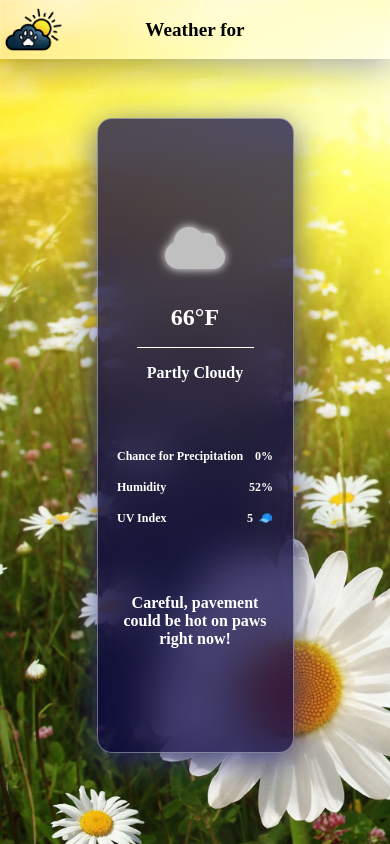
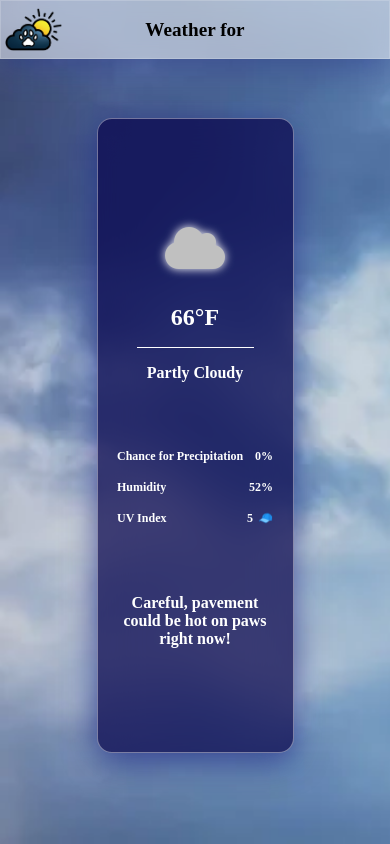
Before and after one commit to danielcurtin/FurCast, a React (Create React App) app: page /#/city/1 in a window 390 px wide. Built offline with nearby package versions, Linux system fonts and the light colour scheme; a web font is replaced by a local one.

Commit message:
Add a responsive background to home page

```diff
--- a/src/components/App/App.css
+++ b/src/components/App/App.css
@@ -6,9 +6,33 @@
   gap: 2.5rem;
 }
 
+.home-bg {
+  height: 100%;
+  width: 100%;
+  background-image: url('../../assets/pawprint-trail.png');
+  background-size: 90%;
+  scale: 1.2;
+  rotate: -40deg;
+  background-position: 50% 0%;
+  opacity: 0.5;
+  position: absolute;
+  z-index: -1;
+}
+
+@media screen and (max-width: 89rem) {
+  .home-bg {
+    height: 150%;
+    width: 150%;
+  }
+}
+
 @media screen and (max-width: 52rem) {
   .app-home {
     margin-top: 25%;
     gap: 1rem;
   }
+
+  .home-bg {
+    width: 300%;
+  }
 }
--- a/src/components/App/App.js
+++ b/src/components/App/App.js
@@ -3,18 +3,22 @@ import { Route, Switch, useHistory } from 'react-router-dom';
 import './App.css';
 
 import getWeather from '../../api-calls';
+import weatherCodes from '../../weather-codes';
 
 import Header from '../Header/Header';
 import Search from '../Search/Search';
 import City from '../City/City';
 import Error from '../Error/Error';
 
+import { sanDiegoWeather } from '../../mock-data';
+
 const App = () => {
   const history = useHistory();
 
   const [search, setSearch] = useState('');
   const [location, setLocation] = useState('');
-  const [weather, setWeather] = useState({});
+  const [weather, setWeather] = useState(sanDiegoWeather);
+  const [weatherType, setWeatherType] = useState(weatherCodes[weather.weatherCode]);
   const [error, setError] = useState(false);
 
   const cleanSearch = userSearch => {
@@ -28,13 +32,18 @@ const App = () => {
     getWeather(location)
     .then(res => {
       setWeather(res.data.values);
+      getWeatherType();
       history.push(`/city/${location}`)
     })
     .catch(() => setError(true));
   };
 
+  const getWeatherType = () => {
+    setWeatherType(weatherCodes[weather.weatherCode])
+  };
+
   useEffect(() => {
-    // if (location) searchForWeather();
+    if (location) searchForWeather();
   }, [location])
 
   //temp for weather data visualization
@@ -52,10 +61,11 @@ const App = () => {
             <Header page={'home'}/>
             <Search searchLocation={cleanSearch} />
             {error && <Error attempt={search}/>}
+            <div className='home-bg'></div>
           </main>
         );
       }} />
-      <Route exact path='/city/:city' render={() => <City weather={weather} city={search}/>}/>
+      <Route exact path='/city/:city' render={() => <City weather={weather} type={weatherType} city={search}/>}/>
     </Switch>
   );
 };
--- a/src/components/City/City.css
+++ b/src/components/City/City.css
@@ -5,5 +5,5 @@
   align-items: center;
   gap: 7vh;
   background-size: cover;
-  filter: blur(0px);
+
 }
--- a/src/components/City/City.js
+++ b/src/components/City/City.js
@@ -9,12 +9,30 @@ import cloudBg from '../../assets/weather-bgs/cloudy-bg.jpeg';
 import rainBg from '../../assets/weather-bgs/rainy-bg.jpg';
 import snowBg from '../../assets/weather-bgs/snowy-bg.jpeg';
 import stormBg from '../../assets/weather-bgs/thunderstorm-bg.jpeg';
+import fogBg from '../../assets/weather-bgs/foggy-bg.jpeg';
 
-const City = ({ weather, city }) => {
+const City = ({ weather, type, city }) => {
+
+  const pickBg = () => {
+    if (type.includes('Sunny')) {
+      return sunBg;
+    } else if (type.includes('Cloudy')) {
+      return cloudBg;
+    } else if (type.includes('Snow') || type.includes('Ice') || type.includes('Flurries')) {
+      return snowBg;
+    } else if (type.includes('Rain') || type.includes('Drizzle')) {
+      return rainBg;
+    } else if (type.includes('Thunderstorm')) {
+      return stormBg;
+    } else if (type.includes('Fog')) {
+      return fogBg;
+    };
+  };
+
   return (
-    <section className="city-page" style={{backgroundImage: `url(${sunBg})`}}>
+    <section className="city-page" style={{backgroundImage: `url(${pickBg()})`}}>
       <Header page={city}/>
-      <Weather humidity={weather.humidity} temp={weather.temperature} uvIndex={weather.uvIndex} weatherCode={weather.weatherCode} precipChance={weather.precipitationProbability}/>
+      <Weather humidity={weather.humidity} temp={weather.temperature} uvIndex={weather.uvIndex} precipChance={weather.precipitationProbability} type={type}/>
     </section>
   );
 };
--- a/src/components/Weather/Weather.css
+++ b/src/components/Weather/Weather.css
@@ -101,3 +101,8 @@
   color: silver;
   text-shadow: 0px 0px 10px yellow;
 }
+
+.fa-smog {
+  color: grey;
+  text-shadow: 0px 0px 10px white;
+}
--- a/src/components/Weather/Weather.js
+++ b/src/components/Weather/Weather.js
@@ -1,31 +1,12 @@
-import React, { useState, useEffect } from "react";
+import React from "react";
 import './Weather.css';
 
-import { sanDiegoWeather } from "../../mock-data";
-import weatherCodes from "./weather-codes";
-import rainBg from '../../assets/weather-bgs/rainy-bg.jpg';
-
-const Weather = ({ humidity, temperature, uvIndex, weatherCode, precipChance }) => {
-
-  //temp for limited api calls/day
-  humidity = sanDiegoWeather.humidity;
-  temperature = sanDiegoWeather.temperature;
-  uvIndex = sanDiegoWeather.uvIndex;
-  weatherCode = sanDiegoWeather.weatherCode;
-  precipChance = sanDiegoWeather.precipitationProbability;
-
-  const [weatherType, setWeatherType] = useState('');
-  const [uv, setUv] = useState(0);
-
-  useEffect(() => {
-    setWeatherType(weatherCodes[weatherCode]);
-    setUv(uvIndex);
-  }, [])
+const Weather = ({ humidity, temp, uvIndex, precipChance, type }) => {
 
   const checkUv = () => {
-    if (uv > 7) {
+    if (uvIndex > 7) {
       return 'careful';
-    } else if (uv > 2) {
+    } else if (uvIndex > 2) {
       return 'stay-shady';
     } else {
       return 'roam-free';
@@ -33,31 +14,33 @@ const Weather = ({ humidity, temperature, uvIndex, weatherCode, precipChance })
   };
 
   const getWeatherIcon = () => {
-    if (weatherType.includes('Sunny')) {
+    if (type.includes('Sunny')) {
       return 'fa-sun';
-    } else if (weatherType.includes('Cloudy')) {
+    } else if (type.includes('Cloudy')) {
       return 'fa-cloud';
-    } else if (weatherType.includes('Snow') || weatherType.includes('Ice') || weatherType.includes('Flurries')) {
+    } else if (type.includes('Snow') || type.includes('Ice') || type.includes('Flurries')) {
       return 'fa-snowflake';
-    } else if (weatherType.includes('Rain')) {
+    } else if (type.includes('Rain') || type.includes('Drizzle')) {
       return 'fa-cloud-rain';
-    } else if (weatherType.includes('Thunderstorm')) {
+    } else if (type.includes('Thunderstorm')) {
       return 'fa-cloud-bolt';
-    }
+    } else if (type.includes('Fog')) {
+      return 'fa-smog';
+    };
   };
 
   return (
     <section className="weather-data">
       <div className="styling-break">
         <i className={`weather-icon fa-solid ${getWeatherIcon()}`}></i>
-        <h1 className="temp">{Math.round(temperature)}°F</h1>
+        <h1 className="temp">{Math.round(temp)}°F</h1>
         <div className="line-break"></div>
-        <h2 className="weather-type">{weatherType}</h2>
+        <h2 className="weather-type">{type}</h2>
       </div>
       <div className="styling-break deeper-data">
         <h2 className="precip-chance">Chance for Precipitation <span>{precipChance}%</span></h2>
         <h2 className="humidity">Humidity <span>{humidity}%</span></h2>
-        <h2 className="uv-index">UV Index <span className={checkUv()}>{uv}</span></h2>
+        <h2 className="uv-index">UV Index <span className={checkUv()}>{uvIndex}</span></h2>
       </div>
       <h3 className="weather-note">Careful, pavement could be hot on paws right now!</h3>
     </section>
--- a/src/index.css
+++ b/src/index.css
@@ -4,7 +4,7 @@ body {
   font-family: 'DynaPuff', cursive;
   -webkit-font-smoothing: antialiased;
   -moz-osx-font-smoothing: grayscale;
-  background: linear-gradient(#005386, #000b25);
+  background: linear-gradient(#00d3b7, #00267e);
 }
 
 * {
@@ -14,6 +14,8 @@ body {
 
 #root {
   height: 100%;
+  overflow: hidden;
+  position: relative;
 }
 
 button {
```
Also changed, not shown: src/assets/pawprint-trail.png (added), src/assets/weather-bgs/foggy-bg.jpeg (added), src/weather-codes.js (renamed from src/components/Weather/weather-codes.js).
